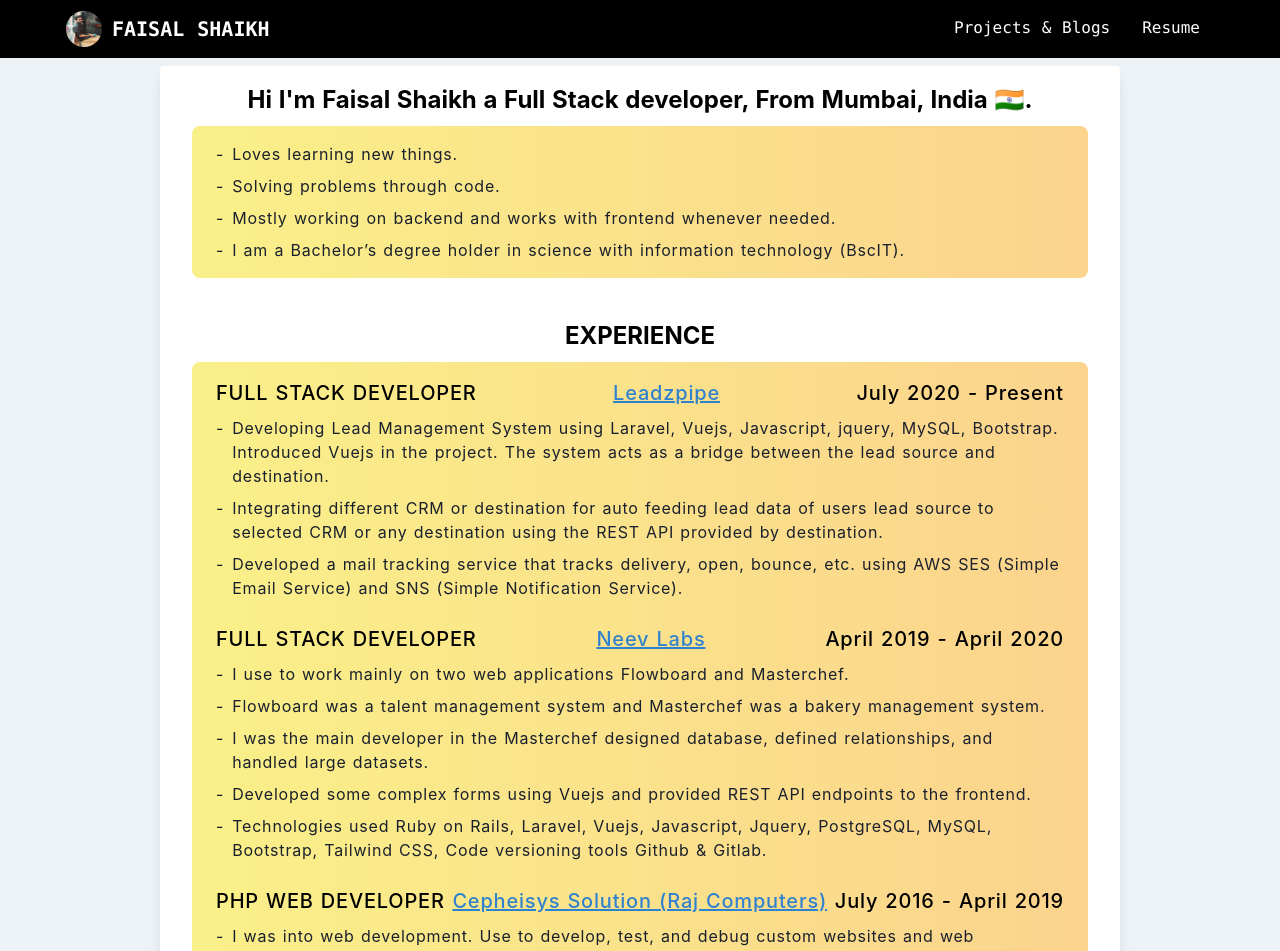
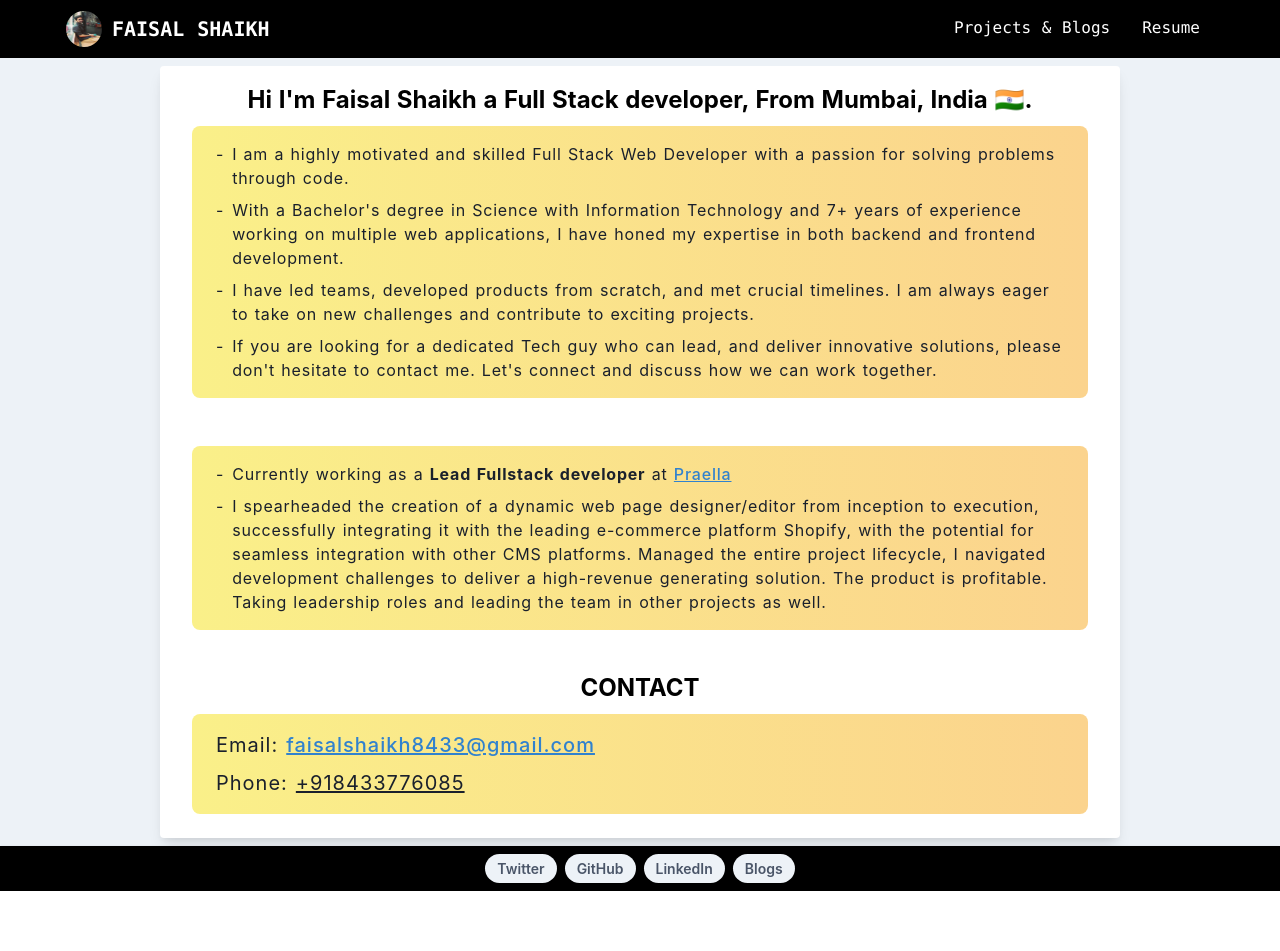
Before and after one commit to faisalshaikh8433/self-website, a Nuxt app: page / in a window 1280 px wide. Shown: the top 951 px of the page. After the commit the page ends 891 px from the top, so only its background shows below. Built offline with nearby package versions, Linux system fonts and the light colour scheme.

Commit message:
removes exp from index & adds latest details of project

```diff
--- a/layouts/default.vue
+++ b/layouts/default.vue
@@ -1,6 +1,7 @@
 <template>
 	<div>
-    <Header />
+		<div v-if="isOpen">Hi</div>
+		<Header v-else />
 		<main class="flex justify-center bg-gray-200">
 			<nuxt class="m-2 bg-white" />
 		</main>
@@ -12,6 +13,11 @@ import Header from "~/components/Header.vue";
 import Footer from "~/components/Footer.vue";
 
 export default {
+	data: function () {
+		return {
+			isOpen: false,
+		};
+	},
 	components: {
 		Header,
 		Footer,
@@ -21,8 +27,8 @@ export default {
 
 <style>
 html {
-  font-family: "Source Sans Pro", -apple-system, BlinkMacSystemFont, "Segoe UI",
-    Roboto, "Helvetica Neue", Arial, sans-serif;
+	font-family: "Source Sans Pro", -apple-system, BlinkMacSystemFont,
+		"Segoe UI", Roboto, "Helvetica Neue", Arial, sans-serif;
 	font-size: 16px;
 	word-spacing: 1px;
 	-ms-text-size-adjust: 100%;
--- a/pages/index.vue
+++ b/pages/index.vue
@@ -6,123 +6,99 @@
 				🇮🇳.
 			</div>
 			<div
-				class="m-2 p-2 text-base bg-yellow-orange rounded-lg tracking-wider"
+				class="
+					m-2
+					p-2
+					text-base
+					bg-yellow-orange
+					rounded-lg
+					tracking-wider
+				"
 			>
-				<Row>Loves learning new things.</Row>
-				<Row>Solving problems through code.</Row>
+				<Row
+					>I am a highly motivated and skilled Full Stack Web
+					Developer with a passion for solving problems through
+					code.</Row
+				>
+				<Row
+					>With a Bachelor's degree in Science with Information
+					Technology and 7+ years of experience working on multiple
+					web applications, I have honed my expertise in both backend
+					and frontend development.</Row
+				>
 				<Row>
-					Mostly working on backend and works with frontend whenever
-					needed.
+					I have led teams, developed products from scratch, and met
+					crucial timelines. I am always eager to take on new
+					challenges and contribute to exciting projects.
 				</Row>
 				<Row
-					>I am a Bachelor’s degree holder in science with information
-					technology (BscIT).
+					>If you are looking for a dedicated Tech guy who can lead,
+					and deliver innovative solutions, please don't hesitate to
+					contact me. Let's connect and discuss how we can work
+					together.
 				</Row>
 			</div>
 		</div>
 		<div class="px-6 py-4">
-			<div class="text-center text-2xl mb-2 font-bold">EXPERIENCE</div>
 			<div
-				class="m-2 p-2 text-base bg-yellow-orange rounded-lg tracking-wider"
+				class="
+					m-2
+					p-2
+					text-base
+					bg-yellow-orange
+					rounded-lg
+					tracking-wider
+				"
 			>
-				<div
-					class="flex flex-wrap justify-between mx-4 my-2 text-xl font-medium"
+				<Row
+					>Currently working as a
+					<strong>Lead Fullstack developer</strong> at
+					<a
+						class="
+							underline
+							font-medium
+							text-blue-600
+							hover:text-gray-900
+						"
+						href="https://praella.com/"
+						target="_blank"
+						>Praella
+					</a></Row
 				>
-					<p>FULL STACK DEVELOPER</p>
-					<a
-						href="https://leadzpipe.com/"
-						target="_blank"
-						class="underline text-blue-600 hover:text-gray-900"
-						>Leadzpipe</a
-					>
-					<p>July 2020 - Present</p>
-				</div>
-				<Row>
-					Developing Lead Management System using Laravel, Vuejs,
-					Javascript, jquery, MySQL, Bootstrap. Introduced Vuejs in
-					the project. The system acts as a bridge between the lead
-					source and destination.
-				</Row>
-				<Row>
-					Integrating different CRM or destination for auto feeding
-					lead data of users lead source to selected CRM or any
-					destination using the REST API provided by destination.
-				</Row>
-				<Row>
-					Developed a mail tracking service that tracks delivery,
-					open, bounce, etc. using AWS SES (Simple Email Service) and
-					SNS (Simple Notification Service).
-				</Row>
-
-				<div
-					class="flex flex-wrap justify-between mx-4 my-2 text-xl mt-6 font-medium"
+				<Row
+					>I spearheaded the creation of a dynamic web page
+					designer/editor from inception to execution, successfully
+					integrating it with the leading e-commerce platform Shopify,
+					with the potential for seamless integration with other CMS
+					platforms. Managed the entire project lifecycle, I navigated
+					development challenges to deliver a high-revenue generating
+					solution. The product is profitable. Taking leadership roles
+					and leading the team in other projects as well.</Row
 				>
-					<p>FULL STACK DEVELOPER</p>
-					<a
-						href="https://neev.io/"
-						target="_blank"
-						class="underline text-blue-600 hover:text-gray-900"
-						>Neev Labs</a
-					>
-					<p>April 2019 - April 2020</p>
-				</div>
-				<Row>
-					I use to work mainly on two web applications Flowboard and
-					Masterchef.
-				</Row>
-				<Row>
-					Flowboard was a talent management system and Masterchef was
-					a bakery management system.
-				</Row>
-				<Row>
-					I was the main developer in the Masterchef designed
-					database, defined relationships, and handled large datasets.
-				</Row>
-				<Row>
-					Developed some complex forms using Vuejs and provided REST
-					API endpoints to the frontend.
-				</Row>
-				<Row>
-					Technologies used Ruby on Rails, Laravel, Vuejs, Javascript,
-					Jquery, PostgreSQL, MySQL, Bootstrap, Tailwind CSS, Code
-					versioning tools Github & Gitlab.
-				</Row>
-				<div
-					class="flex flex-wrap justify-between mx-4 my-2 text-xl mt-6 font-medium"
-				>
-					<p>PHP WEB DEVELOPER</p>
-					<a
-						href="https://www.cepheisys.com/"
-						target="_blank"
-						class="underline text-blue-600 hover:text-gray-900"
-						>Cepheisys Solution (Raj Computers)</a
-					>
-					<p>July 2016 - April 2019</p>
-				</div>
-				<Row>
-					I was into web development. Use to develop, test, and debug
-					custom websites and web applications to serve user needs.
-				</Row>
-				<Row>
-					Involvement in troubleshooting, planning for new projects &
-					database design. Client interaction was also involved.
-				</Row>
-				<Row>
-					Technologies used Core PHP, Html, CSS, Bootstrap, MySQL,
-					Javascript, Jquery.
-				</Row>
 			</div>
 		</div>
 
 		<div class="px-6 py-4">
 			<div class="text-2xl mb-2 text-center font-bold">CONTACT</div>
 			<div
-				class="m-2 p-2 bg-yellow-orange rounded-lg text-xl tracking-wider"
+				class="
+					m-2
+					p-2
+					bg-yellow-orange
+					rounded-lg
+					text-xl
+					tracking-wider
+				"
 			>
 				<Row>
 					<template #start>Email:</template>
 					<a
-						class="underline font-medium text-blue-600 hover:text-gray-900"
+						class="
+							underline
+							font-medium
+							text-blue-600
+							hover:text-gray-900
+						"
 						href="mailto:faisalshaikh8433@gmail.com"
 						target="_blank"
 						>faisalshaikh8433@gmail.com
--- a/pages/projects.vue
+++ b/pages/projects.vue
@@ -3,7 +3,14 @@
 		<div class="px-6 py-4">
 			<div class="font-bold text-2xl mb-2 text-center">Blogs</div>
 			<div
-				class="m-2 p-2 text-base bg-yellow-orange rounded-lg tracking-wider"
+				class="
+					m-2
+					p-2
+					text-base
+					bg-yellow-orange
+					rounded-lg
+					tracking-wider
+				"
 			>
 				<Row>
 					<a
@@ -55,8 +62,16 @@
 				Project types I worked or working on.
 			</div>
 			<div
-				class="m-2 p-2 text-base bg-yellow-orange rounded-lg tracking-wider"
+				class="
+					m-2
+					p-2
+					text-base
+					bg-yellow-orange
+					rounded-lg
+					tracking-wider
+				"
 			>
+				<Row>Drag and Drop web page editor</Row>
 				<Row>Lead Management Software.</Row>
 				<Row>Artist Schedule Management Software For Agencies.</Row>
 				<Row>Bakery Management system.</Row>
@@ -76,8 +91,39 @@
 				Recent projects I worked on.
 			</div>
 			<div
-				class="m-2 p-2 text-base bg-yellow-orange rounded-lg tracking-wider"
+				class="
+					m-2
+					p-2
+					text-base
+					bg-yellow-orange
+					rounded-lg
+					tracking-wider
+				"
 			>
+				<div class="mx-4 my-2 text-xl font-bold">
+					<p class="underline hover:text-gray-900">
+						Web page designer/editor
+					</p>
+				</div>
+				<Row>
+					<span class="font-semibold">Description:</span>
+					Web app that has page editor for creating/editing/publishing
+					web pages. The main purpose of the system is to allow users
+					design pages by dragging & dropping components and then
+					publish it to the Shopify store.
+				</Row>
+				<Row>
+					<span class="font-semibold">Used:</span>
+					Laravel, Mysql, Vuejs, Grapesjs, Tailwind css, SSE (server
+					sent events).
+				</Row>
+				<Row>
+					<span class="font-semibold">Role:</span>
+					Build the product from scratch. Took leadership role,
+					managed the entire project lifecycle and navigated
+					development challenges to deliver a high-revenue generating
+					solution.
+				</Row>
 				<div class="mx-4 my-2 text-xl font-bold">
 					<p class="underline hover:text-gray-900">
 						Lead Management System
@@ -201,7 +247,14 @@
 				My personal projects
 			</div>
 			<div
-				class="m-2 p-2 text-base bg-yellow-orange rounded-lg tracking-wider"
+				class="
+					m-2
+					p-2
+					text-base
+					bg-yellow-orange
+					rounded-lg
+					tracking-wider
+				"
 			>
 				<div class="mx-4 my-2 text-xl font-bold">
 					<p class="underline hover:text-gray-900">Memorizer</p>
```
Lines whose indentation alone changed are shown as unchanged.
